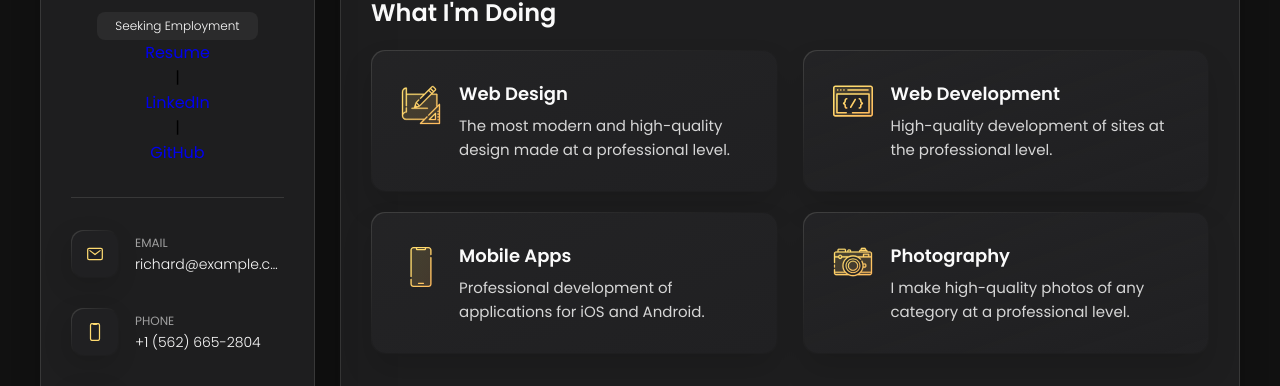
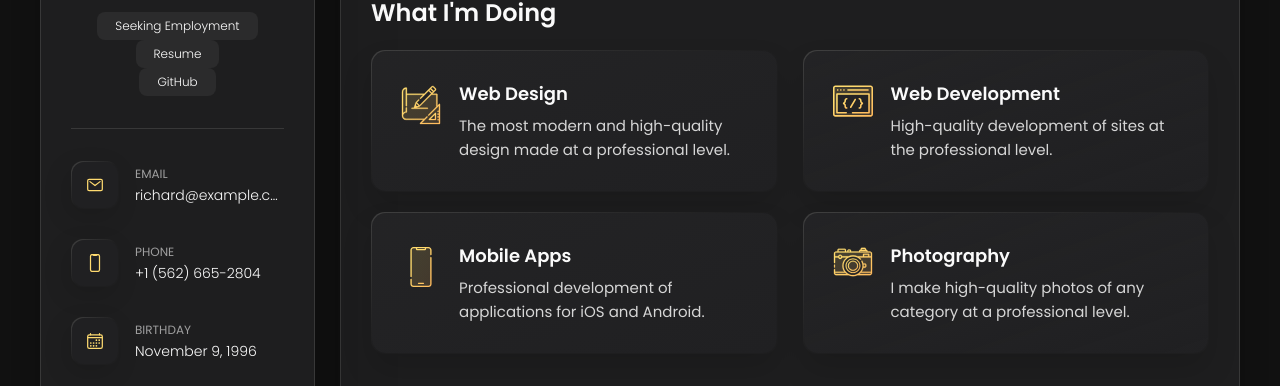
Before and after one commit to Michael96Torres/MichaelTorresWebsite, a plain HTML site: page index.html in a window 1280 px wide. Shown: the part 335-721 px from the top of the page. Drawn offline with nearby package versions, Linux system fonts and the light colour scheme.

Commit message:
title test

```diff
--- a/index.html
+++ b/index.html
@@ -51,11 +51,10 @@
           <p class="title">Seeking Employment</p>
 
           <!-- MT Testing-->
-          <p align="center">
-            <a href="pdf/Michael_Torres_Resume.pdf">Resume</a> |
-            <a href="https://www.linkedin.com/in/michael-torres-46149b238/">LinkedIn</a> |
-            <a href="https://github.com/Michael96Torres">GitHub</a>
-          </p>
+
+          <p class="title" href="pdf/Michael_Torres_Resume.pdf">Resume</p>
+
+          <p class="title" href="https://github.com/Michael96Torres">GitHub</p>
 
         </div>
 
```
